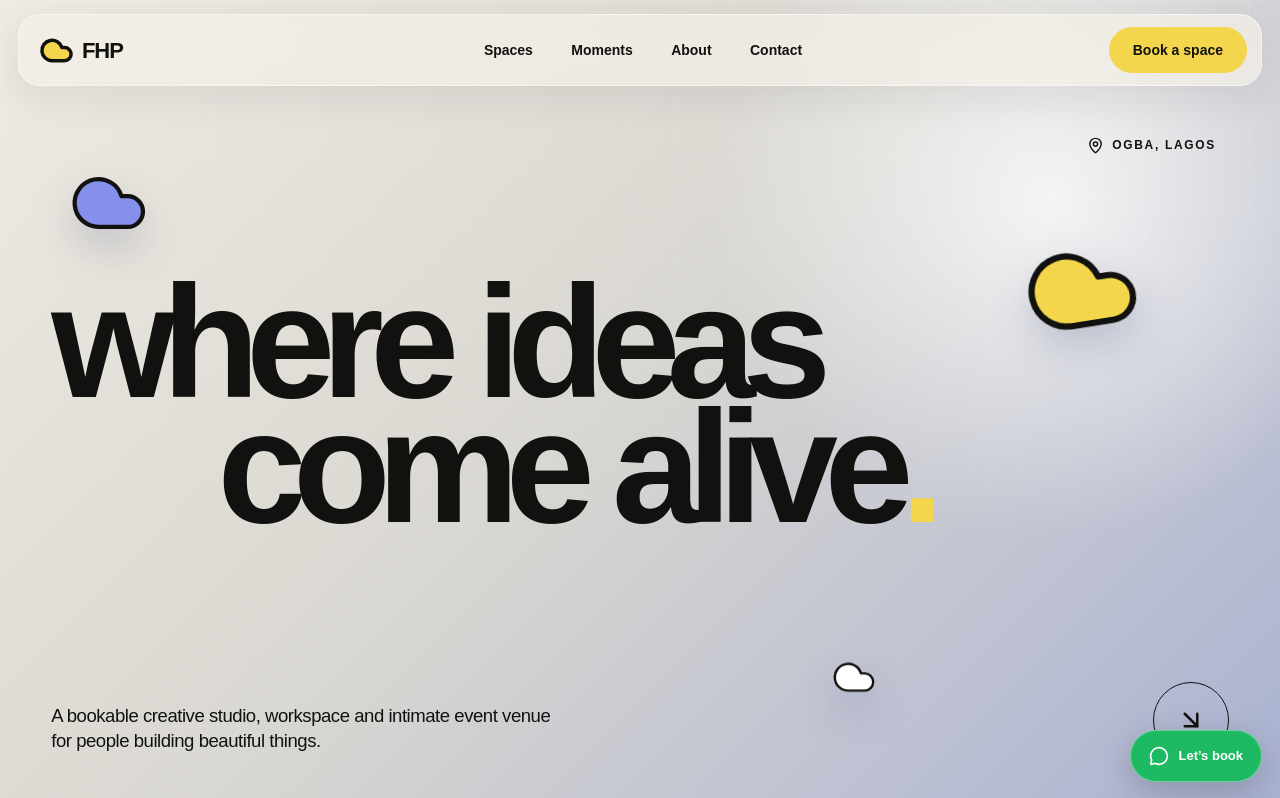
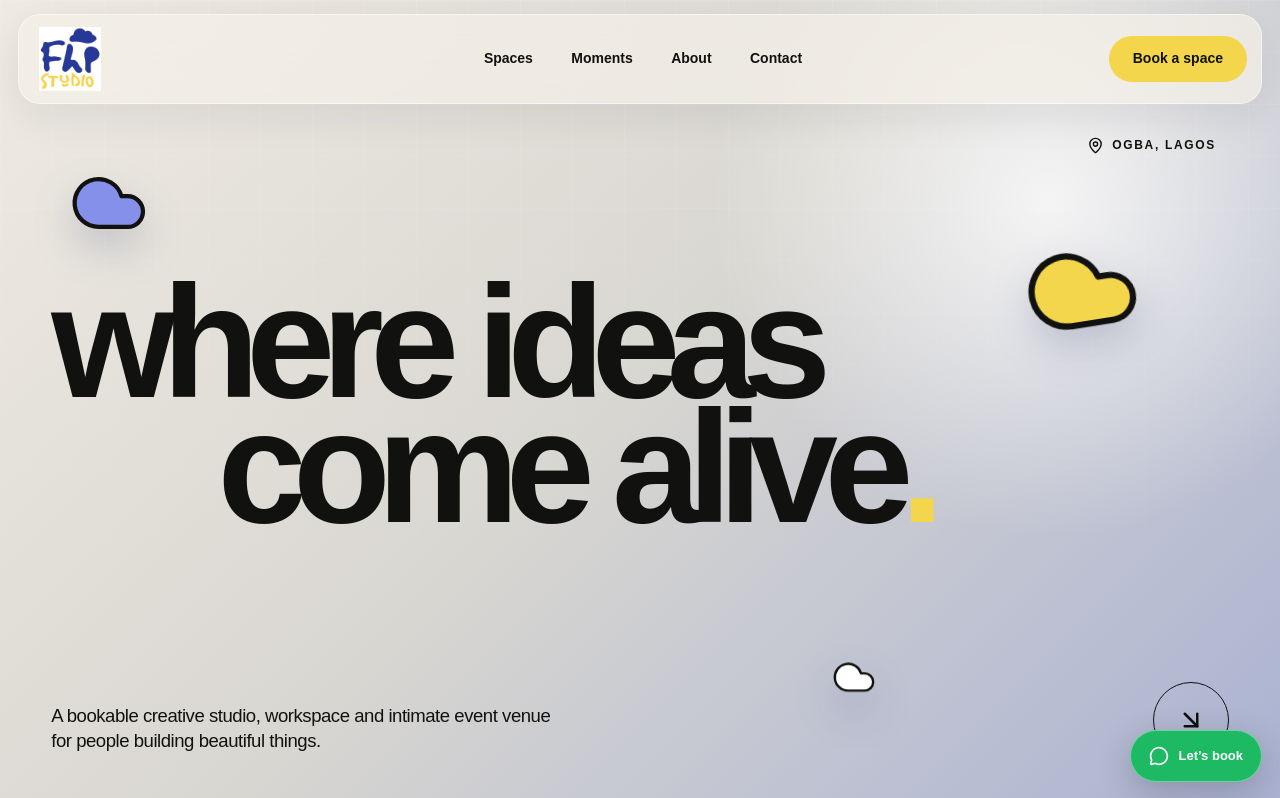
Before and after one commit to ayomideodukoya/FHP-Studios, a Next.js app: page / in a window 1280 px wide. Shown: the top 798 px of the page. Built offline with nearby package versions, Linux system fonts and the light colour scheme.

Commit message:
updatw logo

```diff
--- a/app/globals.css
+++ b/app/globals.css
@@ -57,6 +57,10 @@ a { color: inherit; text-decoration: none; }
 }
 .brand-mark { display: inline-flex; align-items: center; gap: 8px; font-weight: 900; font-size: 22px; letter-spacing: -.05em; }
 .brand-mark svg { width: 35px; height: 35px; fill: var(--yellow); color: var(--ink); }
+.fhp-logo { display: block; position: relative; width: 62px; aspect-ratio: 315 / 323; overflow: hidden; flex-shrink: 0; }
+.fhp-logo img { position: absolute; width: 342.857%; height: auto; max-width: none; left: -121.587%; top: -117.337%; }
+.footer-brand { align-self: flex-start; position: relative; z-index: 1; padding: 16px; border-radius: 20px; background: white; margin-bottom: 24px; }
+.footer-brand .fhp-logo { width: 105px; }
 .glass-nav nav { display: flex; gap: clamp(22px, 3vw, 48px); font-size: 14px; font-weight: 650; }
 .glass-nav nav a { transition: opacity .2s ease; }
 .glass-nav nav a:hover { opacity: .52; }
--- a/app/page.tsx
+++ b/app/page.tsx
@@ -13,14 +13,14 @@ import {
   Users,
 } from 'lucide-react';
 import { BookingForm } from '@/components/booking-form';
+import { BrandLogo } from '@/components/brand-logo';
 
 export default function Home() {
   return (
     <main className="site-shell">
       <header className="glass-nav">
         <a className="brand-mark" href="#top" aria-label="FHP Studios home">
-          <Cloud aria-hidden="true" strokeWidth={2.4} />
-          <span>FHP</span>
+          <BrandLogo />
         </a>
         <nav aria-label="Primary navigation">
           <a href="#spaces">Spaces</a>
@@ -179,6 +179,7 @@ export default function Home() {
       </section>
 
       <footer id="contact">
+        <a className="footer-brand" href="#top" aria-label="FHP Studios home"><BrandLogo /></a>
         <div className="footer-clouds" aria-hidden="true"><Cloud /><Cloud /><Cloud /></div>
         <p className="eyebrow">FHP Studios · Ogba, Lagos</p>
         <h2>Book a space.<br />Build your thing.</h2>
--- a/components/booking-form.tsx
+++ b/components/booking-form.tsx
@@ -52,7 +52,7 @@ export function BookingForm() {
       <div className="field field-wide"><label htmlFor="notes">Tell us about the idea</label><textarea id="notes" name="notes" rows={4} placeholder="Shoot, workshop, birthday meeting… give us the picture." /></div>
       <button type="submit" disabled={pending || submitted}>{pending ? 'Submitting…' : submitted ? 'Enquiry received' : 'Submit enquiry'} <ArrowUpRight /></button>
       <p className="form-note">We use your contact details to respond to this enquiry. Times are in Lagos local time. Submitting does not confirm a booking.</p>
-      {error && <p className="form-note" role="alert">{error} You can also email <a href="mailto:thefhpstudios@gmail.com">thefhpstudios@gmail.com</a>.</p>}
+      {error && <p className="form-note" role="alert">{error}</p>}
       {submitted && <p className="form-note" role="status">Your enquiry has been saved. The FHP team will contact you to discuss availability.</p>}
     </form>
   );
--- /dev/null
+++ b/components/brand-logo.tsx
@@ -0,0 +1,3 @@
+export function BrandLogo({ className = '' }: { className?: string }) {
+  return <span className={`fhp-logo ${className}`}><img src="/fhp-logo.jpg" alt="FHP Studio" width={1080} height={1080} /></span>;
+}
```
Also changed, not shown: public/fhp-logo.jpg (added).
